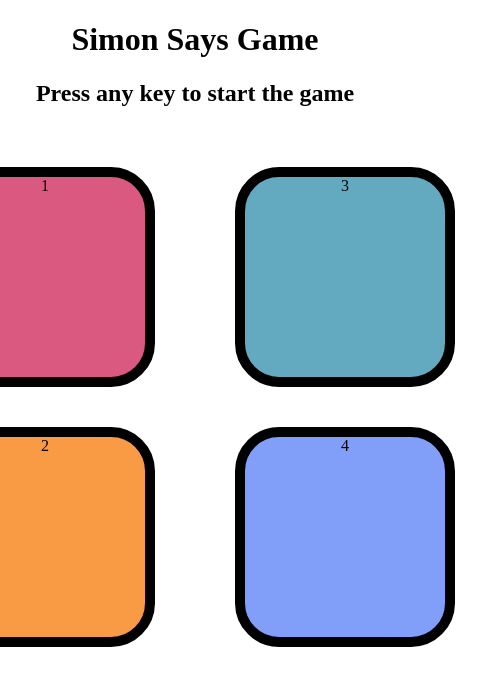
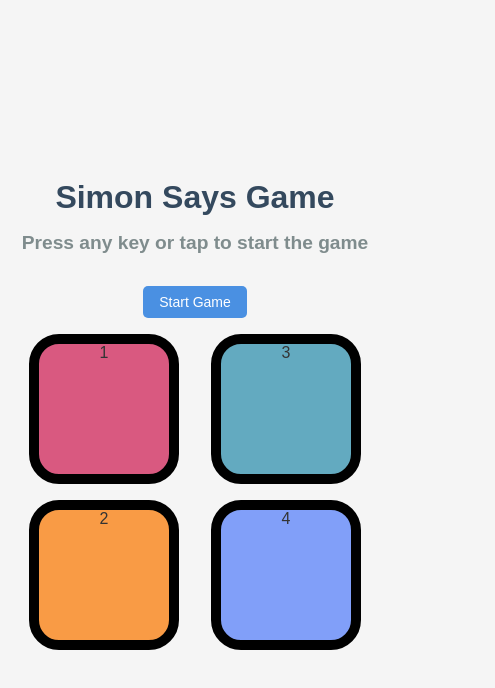
Before and after one commit to Areeb1124/Simon-Says, a plain HTML site: page index.html in a window 390 px wide. Shown: the whole page, 495 px wide, since content can reach past the window. Drawn offline with Linux system fonts and the light colour scheme.

Commit message:
Second commit

```diff
--- a/app.js
+++ b/app.js
@@ -6,14 +6,26 @@ let btns=["yellow","red","purple","green"];
 let started=false;
 let level=0;
 let h2=document.querySelector("h2");
+let startBtn = document.getElementById("start-btn");
 
-document.addEventListener("keypress",function(){
-    if(started == false){
+document.addEventListener("keypress", startGame);
+startBtn.addEventListener("click", startGame);
+
+function startGame() {
+    if (started == false) {
         console.log("game started");
-        started=true;
+        started = true;
         levelUp();
+        startBtn.style.display = "none"; // Hide the start button after game starts
     }
-})
+}
+// document.addEventListener("keypress",function(){
+//     if(started == false){
+//         console.log("game started");
+//         started=true;
+//         levelUp();
+//     }
+// })
 
 function gameFlash(btn){
   btn.classList.add("flash");
--- a/index.html
+++ b/index.html
@@ -8,7 +8,8 @@
 </head>
 <body>
     <h1>Simon Says Game</h1>
-    <h2>Press any key to start the game</h2>
+    <h2>Press any key or tap to start the game</h2>
+    <button id="start-btn">Start Game</button>
 
     <div class="btn-container">
         <div class="line-one">
--- a/style.css
+++ b/style.css
@@ -1,5 +1,28 @@
-body{
+* {
+    margin: 0;
+    padding: 0;
+    box-sizing: border-box;
+}
+h1 {
+    font-size: 2.5rem;
+    color: #34495e;
+    margin-bottom: 1rem;
+}
+h2 {
+    font-size: 1.2rem;
+    color: #7f8c8d;
+    margin-bottom: 2rem;
+}
+body {
+    display: flex;
+    flex-direction: column;
+    align-items: center;
+    justify-content: center;
+    height: 100vh;
+    font-family: Arial, sans-serif;
+    background-color: #f5f5f5;
     text-align: center;
+    color: #333;
 }
 .btn{
     height: 200px;
@@ -11,6 +34,14 @@ body{
 .btn-container{
     display: flex;
     justify-content: center;
+}
+#start-btn {
+    padding: 10px 20px;
+    font-size: 16px;
+    color: #ffffff;
+    background-color: #4a90e2;
+    border: none;
+    border-radius: 5px;
 }
 .yellow{
     background-color: #f99b45;
@@ -30,3 +61,22 @@ body{
 .userFlash{
     background-color: green;
 }
+@media (max-width: 768px) {
+    h1 {
+        font-size: 2rem;
+    }
+
+    h2 {
+        font-size: 1.2rem;
+    }
+
+    .btn {
+        height: 150px;
+        width: 150px;
+        margin: 1rem;
+    }
+    #start-btn {
+        padding: 8px 16px;
+        font-size: 14px;
+    }
+}
```
